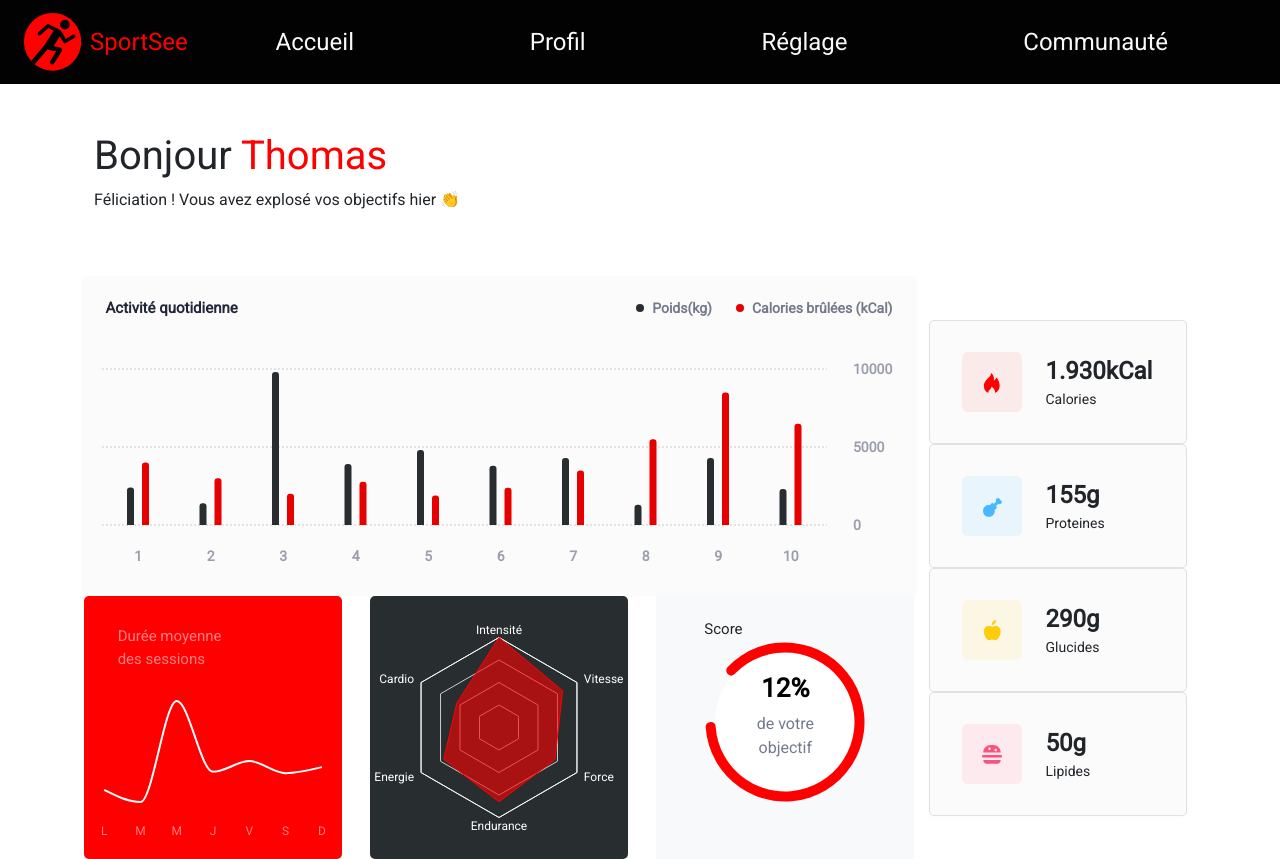
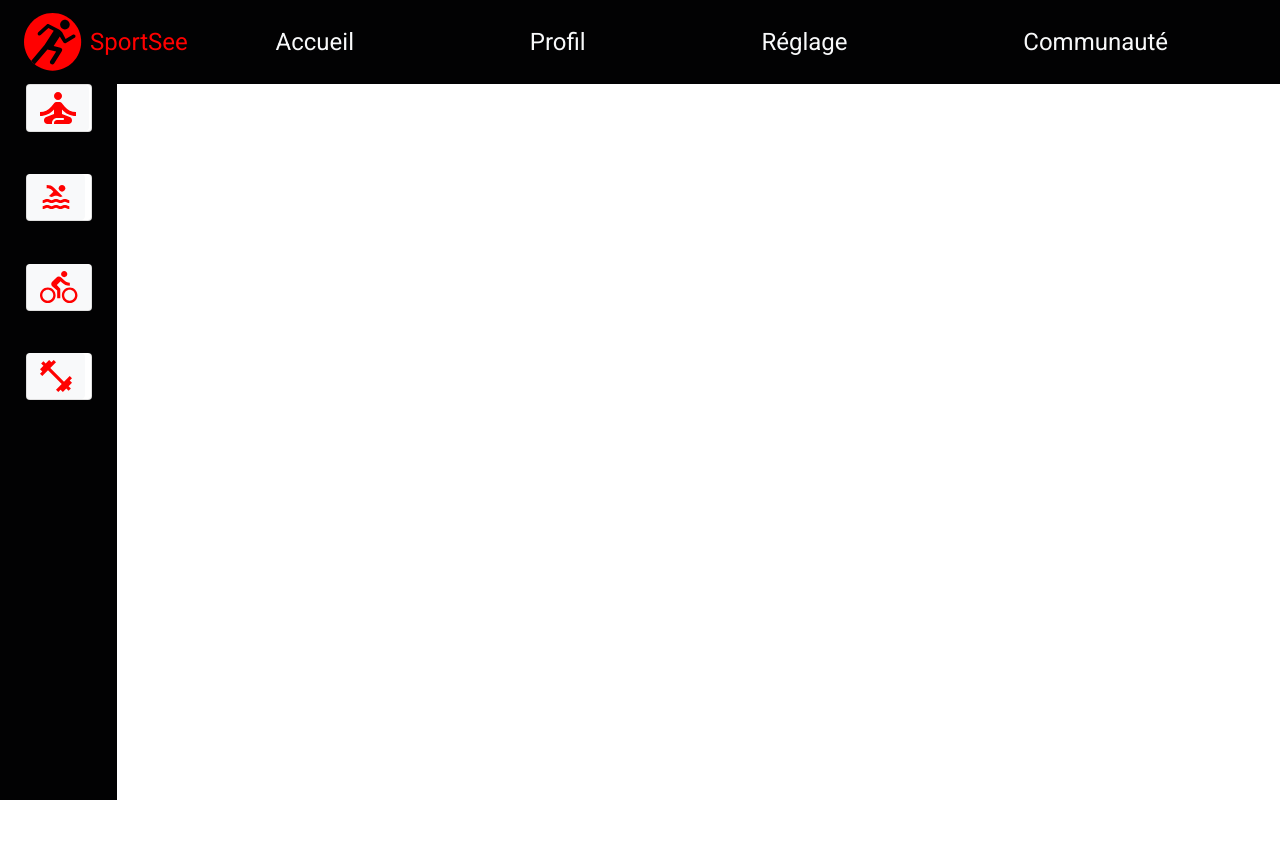
Before and after one commit to timothegonin/timothe_gonin_12_062022, a React (Create React App) app: page / in a window 1280 px wide. After the commit the page ends 800 px from the top, so only its background shows below. Built offline with nearby package versions, Linux system fonts and the light colour scheme.

Commit message:
♻️ creating global style.js + refactor sidebar

```diff
--- a/src/App.js
+++ b/src/App.js
@@ -1,15 +1,15 @@
 import { Container } from 'react-bootstrap'
 
 import Header from './components/Header'
-import Dashboard from './components/Dashboard'
-// import Sidebar from './components/Sidebar'
+// import Dashboard from './components/Dashboard'
+import Sidebar from './components/Sidebar'
 
 function App() {
   return (
     <Container fluid className="App px-0">
       <Header />
-      {/* <Sidebar /> */}
-      <Dashboard />
+      <Sidebar />
+      {/* <Dashboard /> */}
     </Container>
   )
 }
--- a/src/components/Header/index.jsx
+++ b/src/components/Header/index.jsx
@@ -1,10 +1,11 @@
 import React from 'react'
+import styled from 'styled-components'
 import { Nav, Navbar, Container } from 'react-bootstrap'
 import Logo from '../../assets/logo.svg'
 
 function Header() {
   return (
-    <Navbar
+    <HeaderWrapper
       bg="secondary"
       className="d-flex justify-content-between px-0"
       expand="md"
@@ -36,8 +37,12 @@ function Header() {
           </Nav>
         </Navbar.Collapse>
       </Container>
-    </Navbar>
+    </HeaderWrapper>
   )
 }
 
 export default Header
+
+const HeaderWrapper = styled(Navbar)`
+  z-index: 999;
+`
--- a/src/components/Sidebar/index.jsx
+++ b/src/components/Sidebar/index.jsx
@@ -1,4 +1,5 @@
 import React from 'react'
+import styled from 'styled-components'
 import ListGroup from 'react-bootstrap/ListGroup'
 import Button from 'react-bootstrap/Button'
 
@@ -7,10 +8,16 @@ import SwimIcon from '../../assets/icons/sidebar/swim-icon.svg'
 import BikeIcon from '../../assets/icons/sidebar/bike-icon.svg'
 import Dumbbell from '../../assets/icons/sidebar/dumbbell-icon.svg'
 
+/*
+  ┌─────────────────────────────────────────────────────────────────────────┐
+  │ JSX                                                                     │
+  └─────────────────────────────────────────────────────────────────────────┘
+ */
+
 function Sidebar() {
   return (
-    <aside className="sidebar col-1 bg-secondary d-flex flex-column align-items-center justify-content-end p-0">
-      <nav className="sidebar__nav d-flex">
+    <SideBarWrapper className="bg-secondary">
+      <nav>
         <ListGroup className="justify-content-between">
           <ListGroup.Item className="p-0 rounded">
             <Button className="sidebar__button rounded" variant="light">
@@ -34,11 +41,32 @@ function Sidebar() {
           </ListGroup.Item>
         </ListGroup>
       </nav>
-      <footer>
+      {/* <footer>
         <p className="copiryght text-light mb-0">Copiryght, SportSee 2020</p>
-      </footer>
-    </aside>
+      </footer> */}
+    </SideBarWrapper>
   )
 }
 
 export default Sidebar
+
+/*
+  ┌─────────────────────────────────────────────────────────────────────────┐
+  │ STYLES                                                                  │
+  └─────────────────────────────────────────────────────────────────────────┘
+ */
+const SideBarWrapper = styled.aside`
+  height: 100vh;
+  position: fixed;
+  top: 0;
+  left: 0;
+  z-index: 998;
+  padding-top: 84px;
+  width: 117px;
+
+  nav {
+    height: 316px;
+    display: flex;
+    justify-content: center;
+  }
+`
--- a/src/index.js
+++ b/src/index.js
@@ -1,11 +1,13 @@
 import React from 'react'
 import ReactDOM from 'react-dom'
 import './styles/scss/styles.scss'
+import GlobalStyles from './styles/GlobalStyles'
 import App from './App'
 import reportWebVitals from './reportWebVitals'
 
 ReactDOM.render(
   <React.StrictMode>
+    <GlobalStyles />
     <App />
   </React.StrictMode>,
   document.getElementById('root')
--- /dev/null
+++ b/src/styles/GlobalStyles.js
@@ -0,0 +1,23 @@
+import { createGlobalStyle } from 'styled-components'
+
+const GlobalStyle = createGlobalStyle`
+@import url('https://fonts.googleapis.com/css2?family=Montserrat&family=Roboto:wght@400&display=swap');
+
+* {
+  font-family: Roboto, sans-serif;
+}
+  *,
+::before,
+::after {
+  box-sizing: border-box;
+  padding: 0;
+  margin: 0;
+}
+
+.App {
+  min-height: 100vh;
+  height: 100vh;
+}
+`
+
+export default GlobalStyle
--- a/src/styles/scss/components/_sidebar.scss
+++ b/src/styles/scss/components/_sidebar.scss
@@ -1,25 +1,25 @@
-.sidebar {
-  height: calc(100% - 84px);
-  min-width: 117px;
-  &__button {
-    height: 64px;
-    width: 64px;
-  }
-  &__nav {
-    height: 316px;
-  }
-  footer {
-    height: 316px;
-    display: flex;
-    align-items: center;
-    .copiryght {
-      transform: rotate(180deg);
-      writing-mode: vertical-rl;
-      text-orientation: sideways-right;
-      font-size: 12px;
-      display: block;
-      width: 117px;
-      width: 100%;
-    }
-  }
-}
+// .sidebar {
+//   height: calc(100% - 84px);
+//   min-width: 117px;
+//   &__button {
+//     height: 64px;
+//     width: 64px;
+//   }
+//   &__nav {
+//     height: 316px;
+//   }
+//   footer {
+//     height: 316px;
+//     display: flex;
+//     align-items: center;
+//     .copiryght {
+//       transform: rotate(180deg);
+//       writing-mode: vertical-rl;
+//       text-orientation: sideways-right;
+//       font-size: 12px;
+//       display: block;
+//       width: 117px;
+//       width: 100%;
+//     }
+//   }
+// }
```
